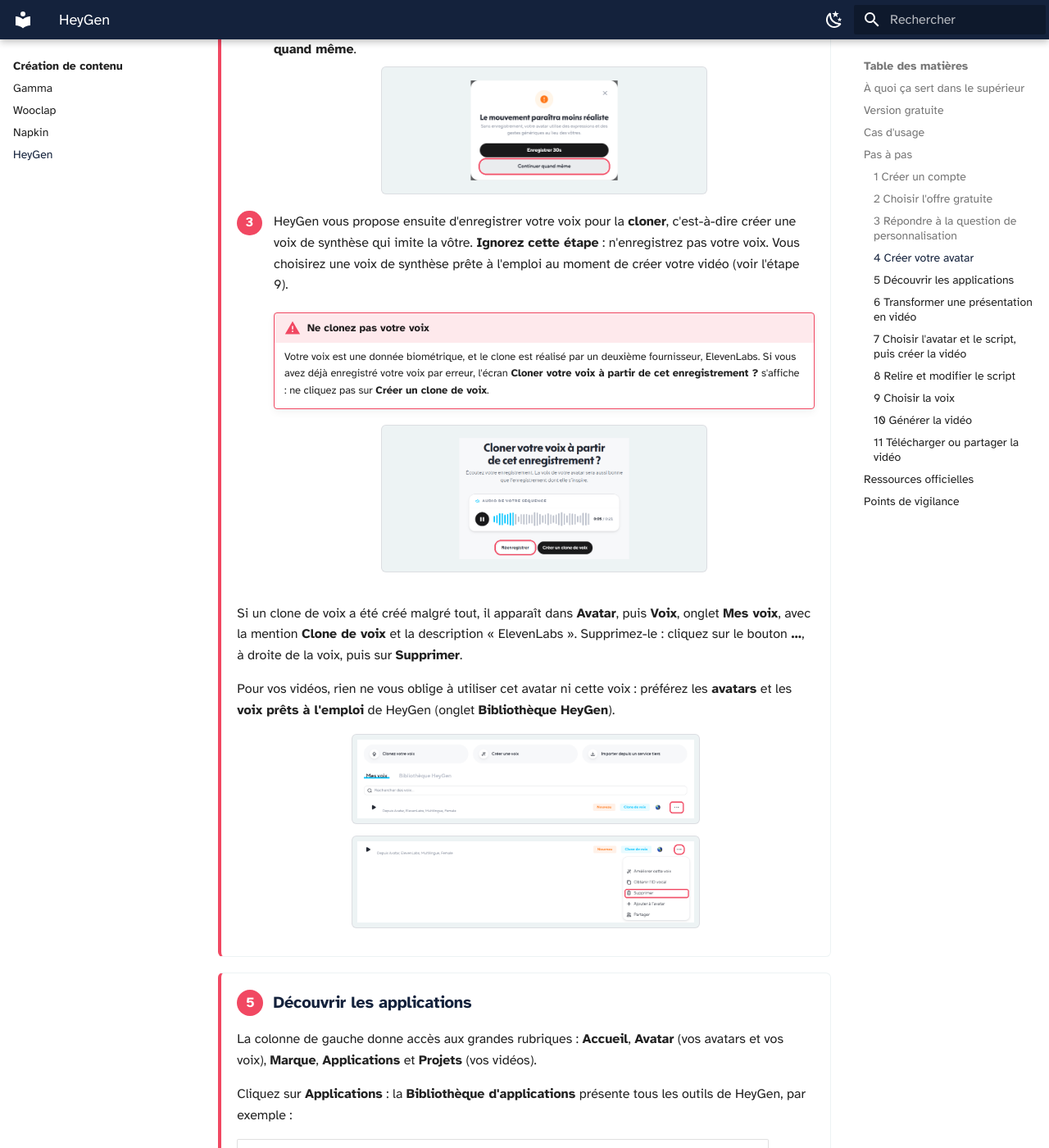
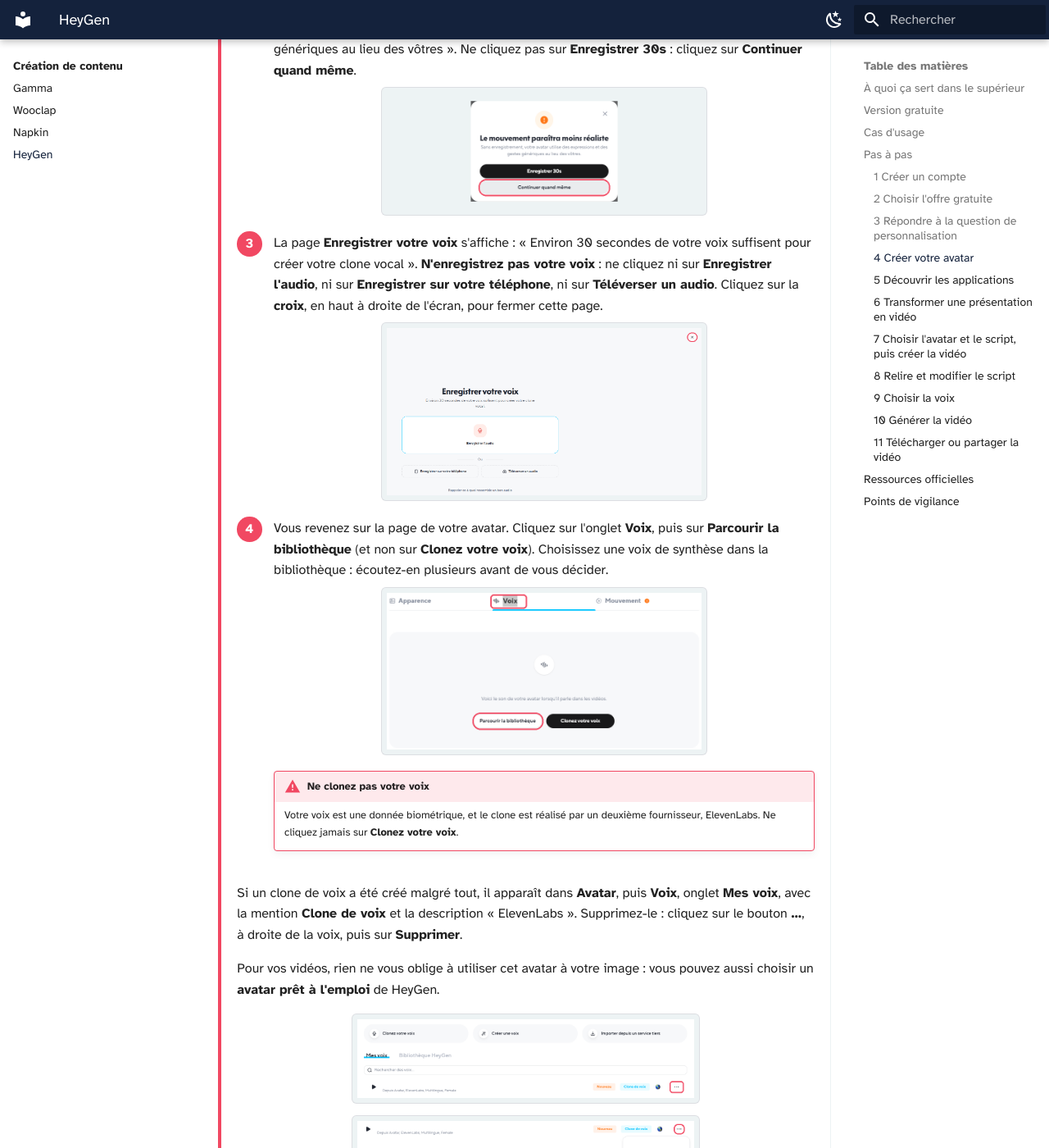
Before and after one commit to Celine-ferrier/Boite-outils-IA, an MkDocs documentation site: the page built from docs/creation/heygen.md, in a window 1280 px wide and 1400 px high, scrolled down 4958 px. Shown: the whole window at 82% size. Built offline with MkDocs 1.6.1 and Material for MkDocs 9.7.7, drawn with Linux system fonts in a browser that asks for light colours; some of the changed text lies outside the part shown.

Commit message:
Fiche HeyGen : fermer la page de la voix et choisir une voix dans la bibliothèque
Co-Authored-By: Claude Opus 5.5 <noreply@anthropic.com>
Claude-Session: https://claude.ai/code/session_01ADR9hzhyEw6Dc3N18BUyt5

```diff
--- a/docs/creation/heygen.md
+++ b/docs/creation/heygen.md
@@ -9,7 +9,7 @@
 [Ouvrir HeyGen](https://www.heygen.com){ .md-button .md-button--primary }
 
 !!! warning "N'utilisez pas votre propre voix"
-    HeyGen propose de cloner votre voix, et ce clone est réalisé par un autre fournisseur, ElevenLabs. Votre voix est une donnée biométrique : **ne l'enregistrez pas**. Lors de la création de votre avatar, **ignorez l'étape de la voix**, puis choisissez une **voix de synthèse** prête à l'emploi dans la **Bibliothèque HeyGen**.
+    HeyGen propose de cloner votre voix, et ce clone est réalisé par un autre fournisseur, ElevenLabs. Votre voix est une donnée biométrique : **ne l'enregistrez pas**. Lors de la création de votre avatar, **fermez la page de la voix** avec la croix, puis donnez à votre avatar une **voix de synthèse** choisie dans la bibliothèque (voir l'étape 4).
 
 ## À quoi ça sert dans le supérieur
 
@@ -124,7 +124,7 @@ La page **Que souhaitez-vous promouvoir ou soutenir avec HeyGen ?** sert uniquem
 
 ### <span class="etape-num">4</span> Créer votre avatar
 
-À la première connexion, HeyGen **oblige à créer un avatar à votre image** avant d'ouvrir la page d'accueil. La page **Créons votre avatar** annonce trois étapes : **Apparence**, **Mouvement** et **Voix**. Seule la photo est obligatoire : le mouvement et la voix peuvent être ignorés. Votre visage et votre voix sont des **données biométriques** : lisez chaque écran attentivement.
+À la première connexion, HeyGen **oblige à créer un avatar à votre image** avant d'ouvrir la page d'accueil. La page **Créons votre avatar** annonce trois étapes : **Apparence**, **Mouvement** et **Voix**. Seule la photo est obligatoire : le mouvement peut être ignoré, et la page de la voix peut être fermée. Votre visage et votre voix sont des **données biométriques** : lisez chaque écran attentivement.
 
 ![Page Créons votre avatar](heygen-04-avatar.png)
 
@@ -140,16 +140,20 @@ La page **Que souhaitez-vous promouvoir ou soutenir avec HeyGen ?** sert uniquem
 
     ![Fenêtre Le mouvement paraîtra moins réaliste](heygen-04-continuer.png)
 
-3. HeyGen vous propose ensuite d'enregistrer votre voix pour la **cloner**, c'est-à-dire créer une voix de synthèse qui imite la vôtre. **Ignorez cette étape** : n'enregistrez pas votre voix. Vous choisirez une voix de synthèse prête à l'emploi au moment de créer votre vidéo (voir l'étape 9).
+3. La page **Enregistrer votre voix** s'affiche : « Environ 30 secondes de votre voix suffisent pour créer votre clone vocal ». **N'enregistrez pas votre voix** : ne cliquez ni sur **Enregistrer l'audio**, ni sur **Enregistrer sur votre téléphone**, ni sur **Téléverser un audio**. Cliquez sur la **croix**, en haut à droite de l'écran, pour fermer cette page.
+
+    ![Page Enregistrer votre voix, croix pour fermer](heygen-04-fermer-voix.png)
+
+4. Vous revenez sur la page de votre avatar. Cliquez sur l'onglet **Voix**, puis sur **Parcourir la bibliothèque** (et non sur **Clonez votre voix**). Choisissez une voix de synthèse dans la bibliothèque : écoutez-en plusieurs avant de vous décider.
+
+    ![Onglet Voix de l'avatar, bouton Parcourir la bibliothèque](heygen-04-voix-bibliotheque.png)
 
     !!! warning "Ne clonez pas votre voix"
-        Votre voix est une donnée biométrique, et le clone est réalisé par un deuxième fournisseur, ElevenLabs. Si vous avez déjà enregistré votre voix par erreur, l'écran **Cloner votre voix à partir de cet enregistrement ?** s'affiche : ne cliquez pas sur **Créer un clone de voix**.
-
-    ![Page Cloner votre voix à partir de cet enregistrement ?](heygen-04-voix.png)
+        Votre voix est une donnée biométrique, et le clone est réalisé par un deuxième fournisseur, ElevenLabs. Ne cliquez jamais sur **Clonez votre voix**.
 
 Si un clone de voix a été créé malgré tout, il apparaît dans **Avatar**, puis **Voix**, onglet **Mes voix**, avec la mention **Clone de voix** et la description « ElevenLabs ». Supprimez-le : cliquez sur le bouton **…**, à droite de la voix, puis sur **Supprimer**.
 
-Pour vos vidéos, rien ne vous oblige à utiliser cet avatar ni cette voix : préférez les **avatars** et les **voix prêts à l'emploi** de HeyGen (onglet **Bibliothèque HeyGen**).
+Pour vos vidéos, rien ne vous oblige à utiliser cet avatar à votre image : vous pouvez aussi choisir un **avatar prêt à l'emploi** de HeyGen.
 
 ![Onglet Mes voix](heygen-04-mes-voix.png)
 
```
Also changed, not shown: docs/creation/heygen-04-fermer-voix.png (added), docs/creation/heygen-04-voix-bibliotheque.png (added), docs/creation/heygen-04-voix.png (deleted).
